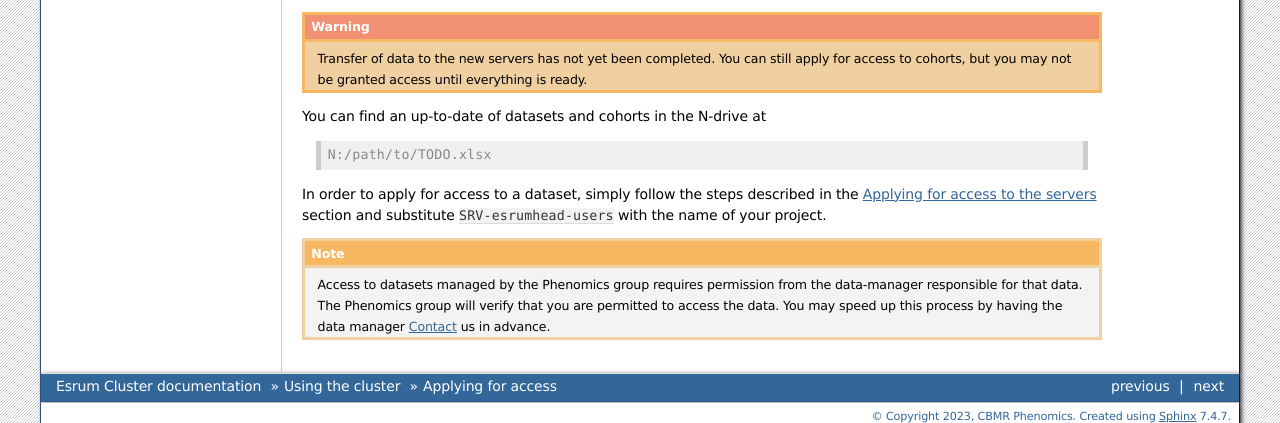
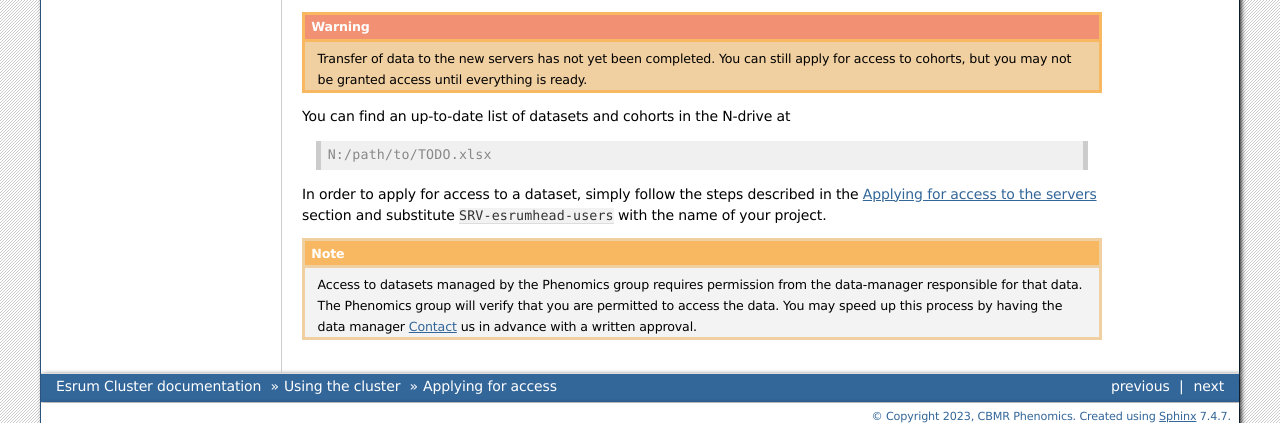
Before and after one commit to cbmrphenomics/cbmrphenomics.github.io, a Sphinx documentation site: the page built from esrum/source/usage/access.rst, in a window 1280 px wide. Shown: the part 835-1258 px from the top of the page. Built offline with Sphinx 7.4.7, drawn with Linux system fonts in a browser that asks for light colours.

Commit message:
minor improvements

```diff
--- a/esrum/source/usage/access.rst
+++ b/esrum/source/usage/access.rst
@@ -72,7 +72,8 @@ file-structure of projects on Esrum.
    can still apply for access to cohorts, but you may not be granted
    access until everything is ready.
 
-You can find an up-to-date of datasets and cohorts in the N-drive at
+You can find an up-to-date list of datasets and cohorts in the N-drive
+at
 
 .. code::
 
@@ -88,7 +89,7 @@ substitute ``SRV-esrumhead-users`` with the name of your project.
    from the data-manager responsible for that data. The Phenomics group
    will verify that you are permitted to access the data. You may speed
    up this process by having the data manager :ref:`page_contact` us in
-   advance.
+   advance with a written approval.
 
 .. _here: https://kunet.ku.dk/medarbejderguide/ITvejl/KU%20IdM%20-%20S%C3%A5dan%20anmodes%20om%20funktionsrolle.pdf
 
```
